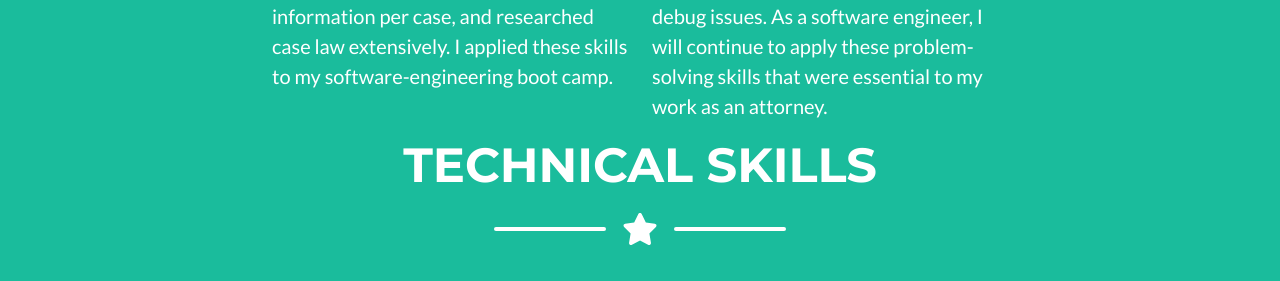
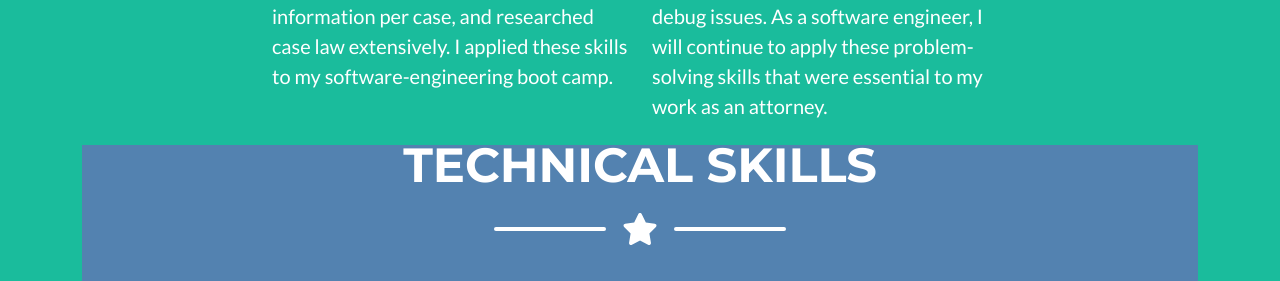
Before and after one commit to 3campos/3campos.github.io, a website: page index.html in a window 1280 px wide. Shown: the part 2140-2421 px from the top of the page. Drawn offline with nearby package versions, Linux system fonts and the light colour scheme.

Commit message:
change technical section background color

```diff
--- a/index.html
+++ b/index.html
@@ -130,6 +130,7 @@
             </div>
 
             <!-- Technical Section Heading-->
+            <div class ="bg-tech">
                 <h2 class="page-section-heading text-center text-uppercase text-white" id="technicalSkillsHeading">Technical Skills</h2>
                 <!-- Icon Divider-->
                 <div class="divider-custom divider-light">
@@ -143,6 +144,7 @@
                 </div>
                 <div class="row">
                     <p class="lead" id="languages"> noSQL <img class="stackIcon" src="/src/icons/noSQL.png"> | SQL <img class="stackIcon" src="/src/icons/Sql.png"> | postgreSQL <img class="stackIcon" src="/src/icons/PostgreSQL.png">| Python <img class="stackIcon" src="/src/icons/Python.png"> | Flask <img class="stackIcon" src="/src/icons/Flask.png"> </p>
+                </div>
             </div>
             <!-- About Section Button-->
             <div class="text-center mt-4">
```
Lines whose indentation alone changed are shown as unchanged.
